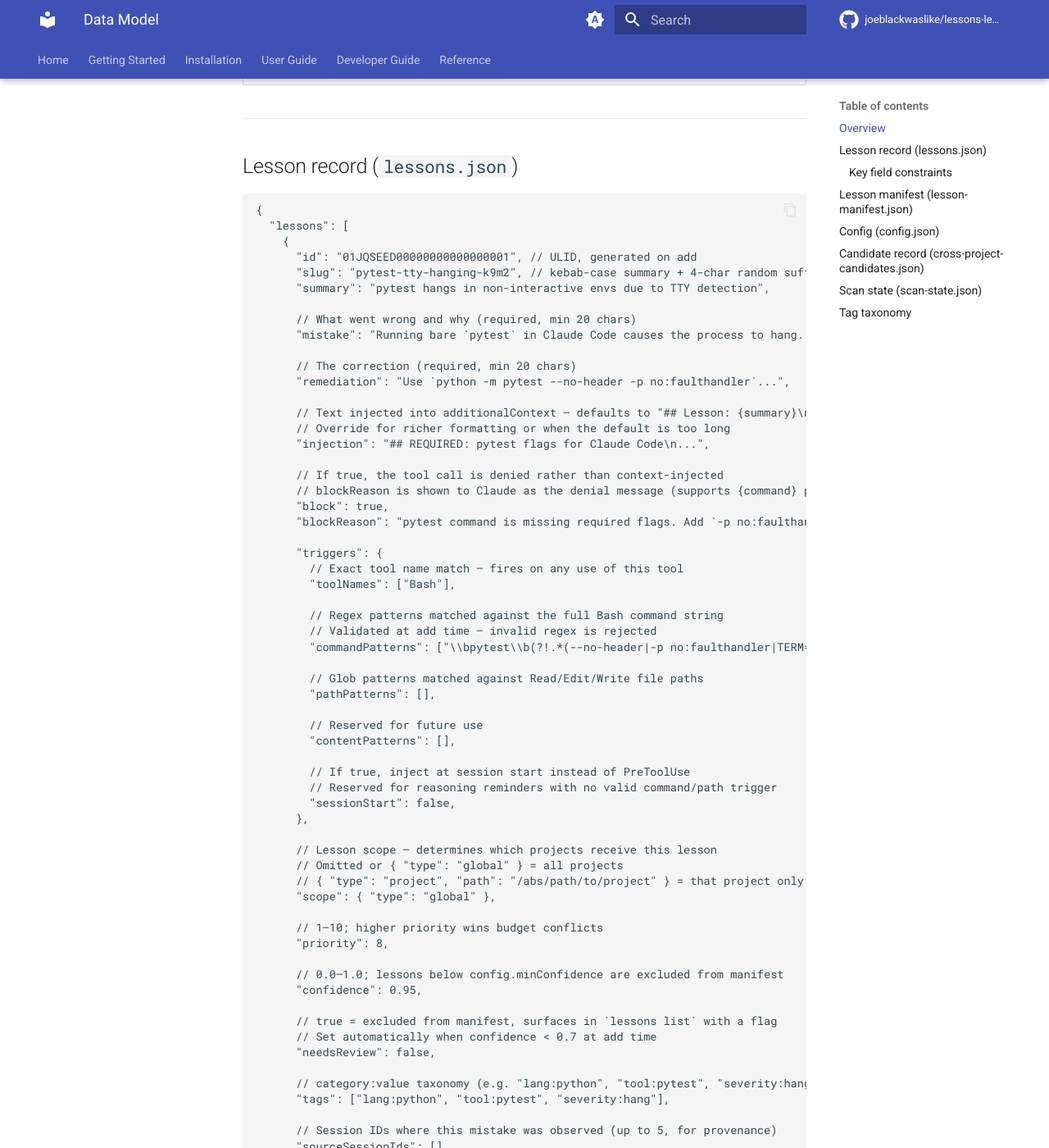
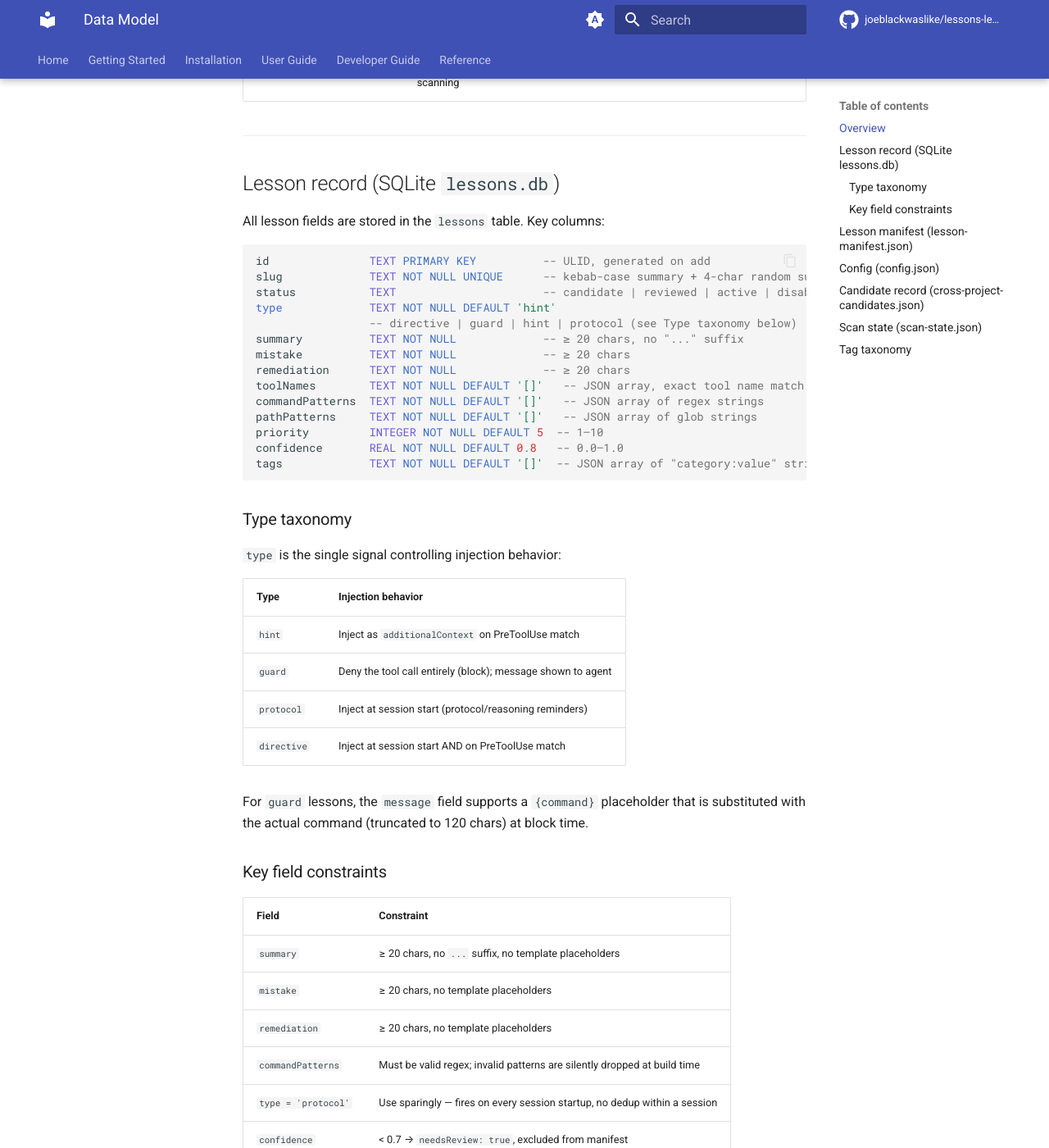
Before and after one commit to joeblackwaslike/lessons-learned, an MkDocs documentation site: the page built from docs/architecture/data-model.md, in a window 1280 px wide and 1400 px high, scrolled down 623 px. Shown: the whole window at 82% size. Built offline with MkDocs 1.6.1 and Material for MkDocs 9.7.7, drawn with Linux system fonts in a browser that asks for light colours; comment, search, counter and statistics services are not loaded; the version menu is left out; some of the changed text lies outside the part shown.

Commit message:
refactor: make type the authoritative injection signal everywhere
- Remove sessionStart from manifest output; session-start hook now
  filters by type === 'protocol' || 'directive' directly
- Remove injectOn, block, blockReason from PATCHABLE fields in db.mjs
  promoteToActive (migration-only columns, not settable post-migration)
- Add type to PATCHABLE so callers can correct type at promote time
- Fix manifest JSON schema: add type enum, rename injection→message,
  drop sessionStart, add disabled
- Fix core/match.mjs JSDoc: s/blockReason/message in substitution note
- Update data-model.md with type taxonomy table and new SQLite structure
- Update user-guide/lessons.md: replace block/blockReason section with
  type taxonomy + guard lesson example
- Fix e2e assertion message: s/blockReason/permissionDecisionReason
- Clean minimal-manifest fixture: remove sessionStart, normalize order

All 187 tests pass.

````diff
--- a/docs/architecture/data-model.md
+++ b/docs/architecture/data-model.md
@@ -1,16 +1,16 @@
 # Data Model
 
-**Last updated:** 2026-04-01
+**Last updated:** 2026-04-11
 
 ---
 
 ## Overview
 
-All data lives in `data/` as JSON files. There is no database.
+All data lives in `data/` as SQLite database and JSON support files.
 
 | File                            | Purpose                                        | Edit directly?                              |
 | ------------------------------- | ---------------------------------------------- | ------------------------------------------- |
-| `lessons.json`                  | Source of truth — all lesson records           | Yes                                         |
+| `lessons.db`                    | Source of truth — all lesson records (SQLite)  | No — use `node scripts/lessons.mjs`         |
 | `lesson-manifest.json`          | Pre-compiled runtime manifest                  | No — run `lessons build`                    |
 | `config.json`                   | Injection and scanning configuration           | Yes                                         |
 | `cross-project-candidates.json` | T2 candidates awaiting review                  | No — generated by `lessons scan candidates` |
@@ -18,96 +18,50 @@ All data lives in `data/` as JSON files. There is no database.
 
 ---
 
-## Lesson record (`lessons.json`)
+## Lesson record (SQLite `lessons.db`)
 
-```jsonc
-{
-  "lessons": [
-    {
-      "id": "01JQSEED00000000000000001", // ULID, generated on add
-      "slug": "pytest-tty-hanging-k9m2", // kebab-case summary + 4-char random suffix
-      "summary": "pytest hangs in non-interactive envs due to TTY detection",
+All lesson fields are stored in the `lessons` table. Key columns:
 
-      // What went wrong and why (required, min 20 chars)
-      "mistake": "Running bare `pytest` in Claude Code causes the process to hang...",
+```sql
+id               TEXT PRIMARY KEY          -- ULID, generated on add
+slug             TEXT NOT NULL UNIQUE      -- kebab-case summary + 4-char random suffix
+status           TEXT                      -- candidate | reviewed | active | disabled | archived
+type             TEXT NOT NULL DEFAULT 'hint'
+                 -- directive | guard | hint | protocol (see Type taxonomy below)
+summary          TEXT NOT NULL             -- ≥ 20 chars, no "..." suffix
+mistake          TEXT NOT NULL             -- ≥ 20 chars
+remediation      TEXT NOT NULL             -- ≥ 20 chars
+toolNames        TEXT NOT NULL DEFAULT '[]'   -- JSON array, exact tool name match
+commandPatterns  TEXT NOT NULL DEFAULT '[]'   -- JSON array of regex strings
+pathPatterns     TEXT NOT NULL DEFAULT '[]'   -- JSON array of glob strings
+priority         INTEGER NOT NULL DEFAULT 5  -- 1–10
+confidence       REAL NOT NULL DEFAULT 0.8   -- 0.0–1.0
+tags             TEXT NOT NULL DEFAULT '[]'  -- JSON array of "category:value" strings
+```
 
-      // The correction (required, min 20 chars)
-      "remediation": "Use `python -m pytest --no-header -p no:faulthandler`...",
+### Type taxonomy
 
-      // Text injected into additionalContext — defaults to "## Lesson: {summary}\n{mistake}\n**Fix**: {remediation}"
-      // Override for richer formatting or when the default is too long
-      "injection": "## REQUIRED: pytest flags for Claude Code\n...",
+`type` is the single signal controlling injection behavior:
 
-      // If true, the tool call is denied rather than context-injected
-      // blockReason is shown to Claude as the denial message (supports {command} placeholder)
-      "block": true,
-      "blockReason": "pytest command is missing required flags. Add `-p no:faulthandler --no-header`. Rerun as: `{command} -p no:faulthandler --no-header`",
+| Type        | Injection behavior                                          |
+| ----------- | ----------------------------------------------------------- |
+| `hint`      | Inject as `additionalContext` on PreToolUse match           |
+| `guard`     | Deny the tool call entirely (block); message shown to agent |
+| `protocol`  | Inject at session start (protocol/reasoning reminders)      |
+| `directive` | Inject at session start AND on PreToolUse match             |
 
-      "triggers": {
-        // Exact tool name match — fires on any use of this tool
-        "toolNames": ["Bash"],
-
-        // Regex patterns matched against the full Bash command string
-        // Validated at add time — invalid regex is rejected
-        "commandPatterns": ["\\bpytest\\b(?!.*(--no-header|-p no:faulthandler|TERM=dumb))"],
-
-        // Glob patterns matched against Read/Edit/Write file paths
-        "pathPatterns": [],
-
-        // Reserved for future use
-        "contentPatterns": [],
-
-        // If true, inject at session start instead of PreToolUse
-        // Reserved for reasoning reminders with no valid command/path trigger
-        "sessionStart": false,
-      },
-
-      // Lesson scope — determines which projects receive this lesson
-      // Omitted or { "type": "global" } = all projects
-      // { "type": "project", "path": "/abs/path/to/project" } = that project only
-      "scope": { "type": "global" },
-
-      // 1–10; higher priority wins budget conflicts
-      "priority": 8,
-
-      // 0.0–1.0; lessons below config.minConfidence are excluded from manifest
-      "confidence": 0.95,
-
-      // true = excluded from manifest, surfaces in `lessons list` with a flag
-      // Set automatically when confidence < 0.7 at add time
-      "needsReview": false,
-
-      // category:value taxonomy (e.g. "lang:python", "tool:pytest", "severity:hang")
-      "tags": ["lang:python", "tool:pytest", "severity:hang"],
-
-      // Session IDs where this mistake was observed (up to 5, for provenance)
-      "sourceSessionIds": [],
-
-      // How many times this pattern was seen across all scans
-      "occurrenceCount": 0,
-
-      "createdAt": "2026-03-29T00:00:00Z",
-      "updatedAt": "2026-03-29T00:00:00Z",
-
-      // sha256 of "mistake|remediation|JSON.stringify(triggers)"
-      // Used for exact duplicate detection at add time
-      "contentHash": "sha256:...",
-    },
-  ],
-}
-```
+For `guard` lessons, the `message` field supports a `{command}` placeholder that is substituted with the actual command (truncated to 120 chars) at block time.
 
 ### Key field constraints
 
-| Field                      | Constraint                                                                |
-| -------------------------- | ------------------------------------------------------------------------- |
-| `summary`                  | ≥ 20 chars, no `...` suffix, no template placeholders                     |
-| `mistake`                  | ≥ 20 chars, no template placeholders                                      |
-| `remediation`              | ≥ 20 chars, no template placeholders                                      |
-| `triggers.commandPatterns` | Must be valid regex; invalid patterns are silently dropped at build time  |
-| `triggers.sessionStart`    | Use sparingly — fires on every session startup, no dedup within a session |
-| `confidence`               | < 0.7 → `needsReview: true`, excluded from manifest                       |
-| `block` + `blockReason`    | Must be used together; `blockReason` supports `{command}` substitution    |
+| Field               | Constraint                                                                |
+| ------------------- | ------------------------------------------------------------------------- |
+| `summary`           | ≥ 20 chars, no `...` suffix, no template placeholders                     |
+| `mistake`           | ≥ 20 chars, no template placeholders                                      |
+| `remediation`       | ≥ 20 chars, no template placeholders                                      |
+| `commandPatterns`   | Must be valid regex; invalid patterns are silently dropped at build time  |
+| `type = 'protocol'` | Use sparingly — fires on every session startup, no dedup within a session |
+| `confidence`        | < 0.7 → `needsReview: true`, excluded from manifest                       |
 
 ---
 
@@ -130,6 +84,7 @@ Generated by `lessons build`. This is the file the injection hook reads at runti
   "lessons": {
     "<ulid>": {
       "slug": "pytest-tty-hanging-k9m2",
+      "type": "guard",              // directive | guard | hint | protocol
       "priority": 8,
       "toolNames": ["Bash"],
       // Regex stored as { source, flags } for JSON-safe serialization
@@ -137,13 +92,8 @@ Generated by `lessons build`. This is the file the injection hook reads at runti
       "commandRegexSources": [{ "source": "\\bpytest\\b(?!...)", "flags": "" }],
       "pathRegexSources": [],
       "tags": ["lang:python", "tool:pytest", "severity:hang"],
-      "injection": "## REQUIRED: pytest flags...",
+      "message": "## REQUIRED: pytest flags...",
       "summary": "pytest hangs in non-interactive envs due to TTY detection",
-      "block": true,
-      "blockReason": "...",
-      "sessionStart": false,
-      // Only present when scope.type === 'project'
-      "projectPath": null,
     },
   },
 }
````
Also changed, not shown: docs/user-guide/lessons.md (+15 -8 lines), 8 other files.
